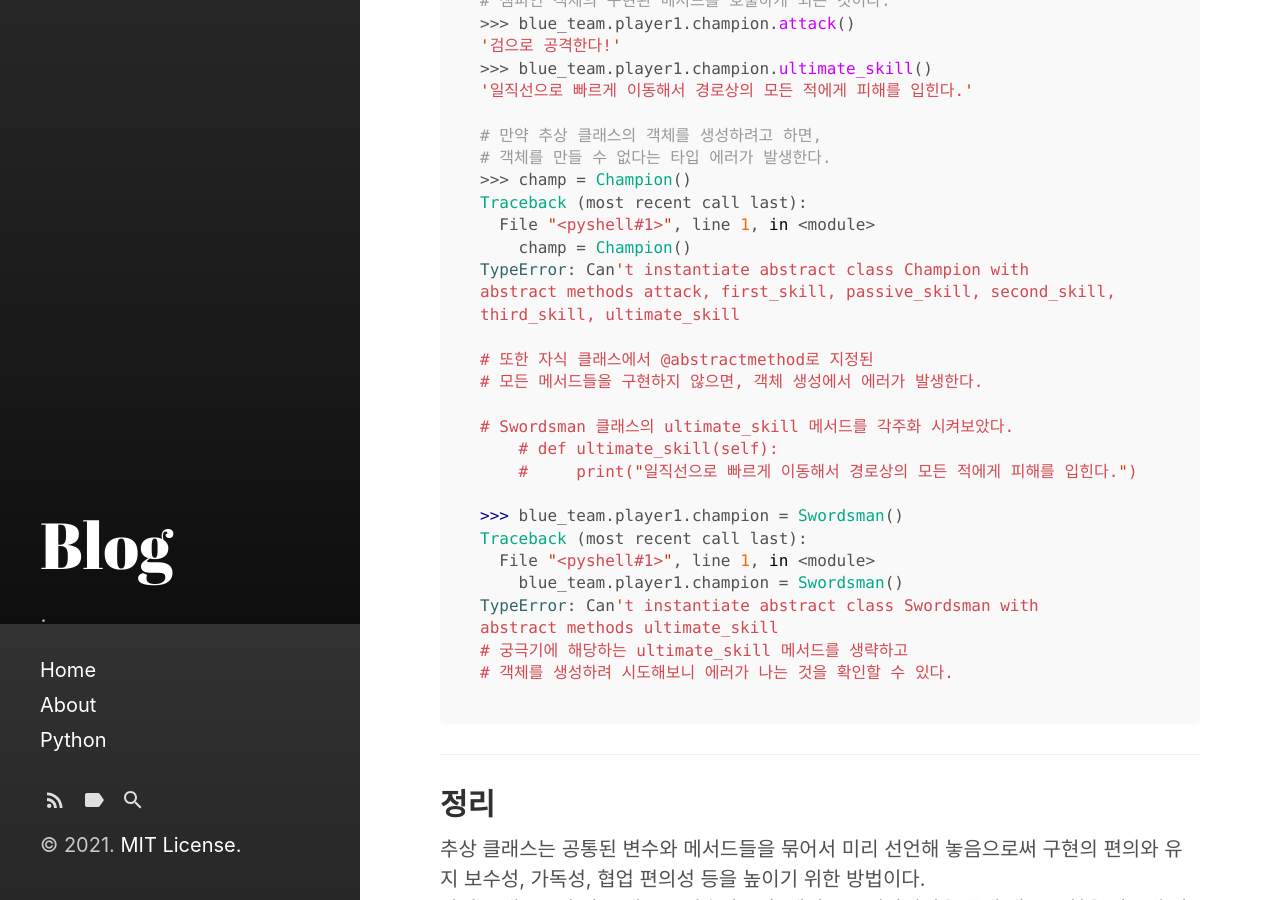
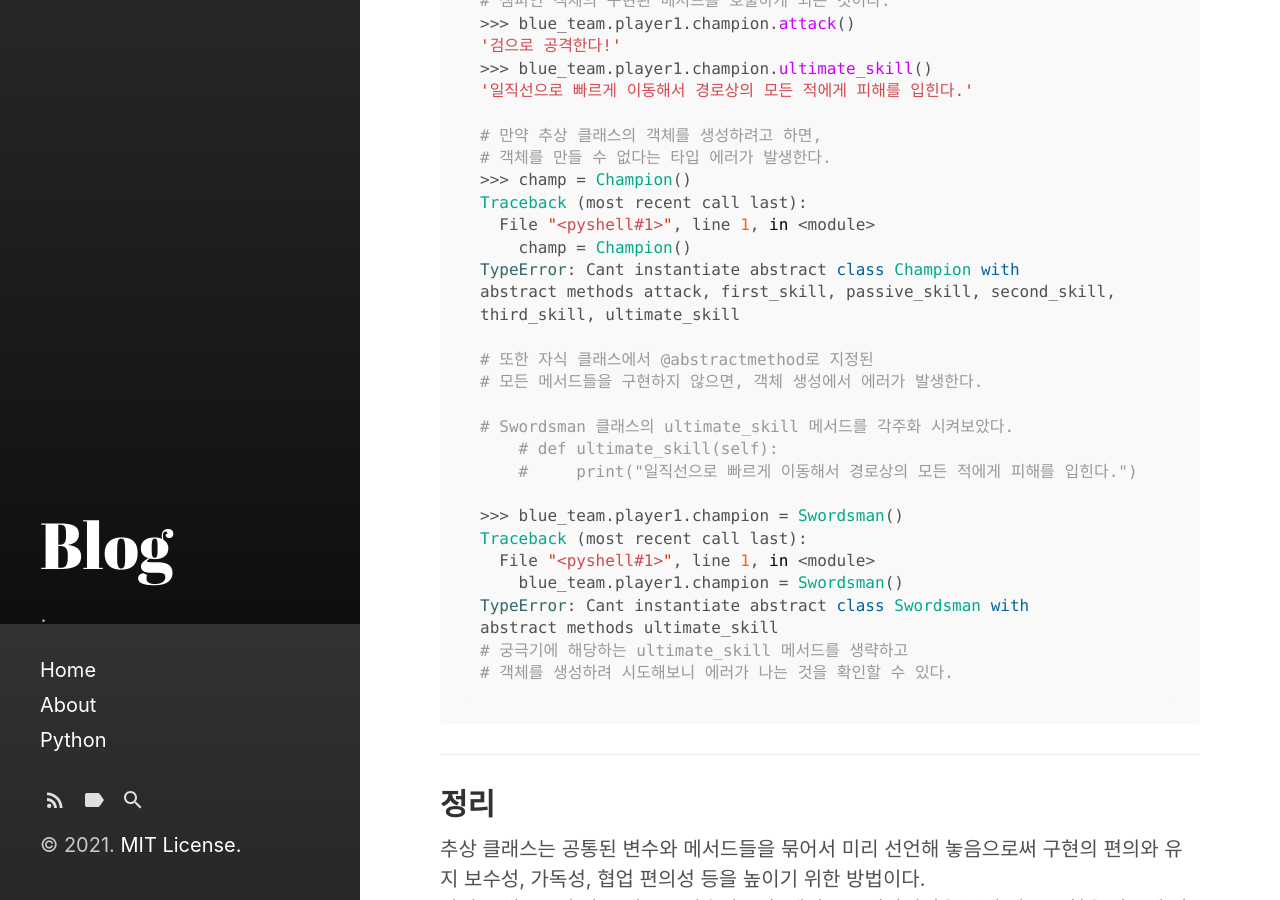
Before and after one commit to yonghwanjang0/yonghwanjang0.github.io, a Jekyll site: the page built from _posts/2021-05-16-[Python] Class - Abstract Class.md, in a window 1280 px wide and 900 px high, scrolled down 5676 px. Built offline with Jekyll 4.4.1, drawn with Linux system fonts in a browser that asks for light colours; some of the changed text lies outside the part shown.

Commit message:
Abstract Class modified

```diff
--- a/_posts/2021-05-16-[Python] Class - Abstract Class.md
+++ b/_posts/2021-05-16-[Python] Class - Abstract Class.md
@@ -201,7 +201,7 @@ class Magician(Champion):
 Traceback (most recent call last):
   File "<pyshell#1>", line 1, in <module>
     champ = Champion()
-TypeError: Can't instantiate abstract class Champion with
+TypeError: Cant instantiate abstract class Champion with
 abstract methods attack, first_skill, passive_skill, second_skill,
 third_skill, ultimate_skill
 
@@ -216,7 +216,7 @@ third_skill, ultimate_skill
 Traceback (most recent call last):
   File "<pyshell#1>", line 1, in <module>
     blue_team.player1.champion = Swordsman()
-TypeError: Can't instantiate abstract class Swordsman with
+TypeError: Cant instantiate abstract class Swordsman with
 abstract methods ultimate_skill
 # 궁극기에 해당하는 ultimate_skill 메서드를 생략하고
 # 객체를 생성하려 시도해보니 에러가 나는 것을 확인할 수 있다.
```
Also changed, not shown: other parts of _posts/2021-05-16-[Python] Class - Abstract Class.md (+2 -2 lines).
